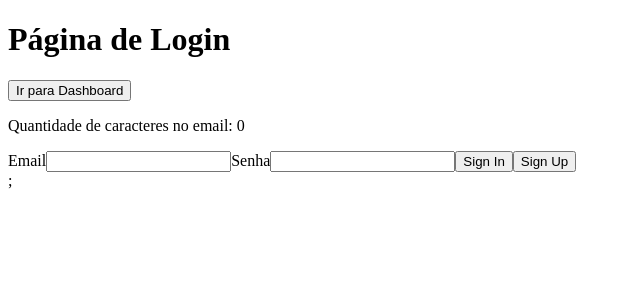
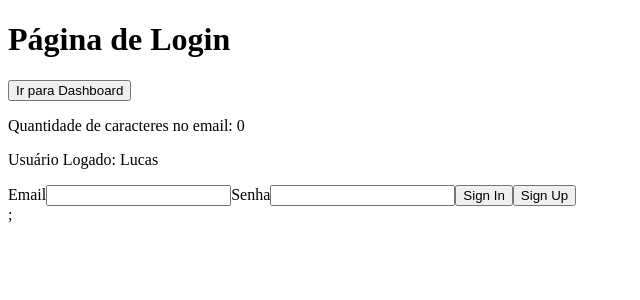
Before and after one commit to Rafiere/course_youtube_curso-de-react-para-iniciantes, a React (Create React App) app: page /login in a window 1280 px wide. Shown: the top 300 px of the page, without its empty margins (0-640 px from the left). Built offline with nearby package versions, Linux system fonts and the light colour scheme.

Commit message:
feat: using "UsuarioLogadoContext".

```diff
--- a/src/app/App.tsx
+++ b/src/app/App.tsx
@@ -1,6 +1,6 @@
 import React from "react";
 import AppRoutes from "./routes";
-import UsuarioLogadoProvider from "./shared/contexts/UsuarioLogado";
+import { UsuarioLogadoProvider } from "./shared/contexts";
 
 const App = () => {
   return (
--- a/src/app/pages/dashboard/Dashboard.tsx
+++ b/src/app/pages/dashboard/Dashboard.tsx
@@ -1,5 +1,6 @@
-import React, { useRef } from "react";
+import React, { useContext, useRef } from "react";
 import { Link } from "react-router-dom";
+import { UsuarioLogadoContext } from "../../shared/contexts";
 
 /* Esse será o componente que representará uma página. */
 
@@ -9,12 +10,17 @@ export const Dashboard = () => {
   /* No exemplo abaixo, quando clicarmos no botão "Somar", o valor da constante "counterRef" será alterada, porém, o contador não será alterado na exibição para o usuário, pois, como não estamos utilizando um estado, a UI não está sendo renderizada a cada alteração nesse estado. */
   const counterRef = useRef({ counter: 0 });
 
+  /* Estamos obtendo os dados do contexto do usuário logado. */
+  const usuarioLogadoContext = useContext(UsuarioLogadoContext);
+
   return (
     <div>
       <h1>Página de Dashboard</h1>
       {/* Com a tag "Link", podemos nos mover de uma página para a outra SEM PRECISARMOS RECARREGAR A PÁGINA. */}
       <Link to={"/login"}>Ir para Login</Link>
 
+      <p>Usuário Logado: {usuarioLogadoContext.nomeDoUsuario}</p>
+
       <p>Contador: {counterRef.current.counter}</p>
       <button onClick={() => counterRef.current.counter++}>Somar</button>
     </div>
--- a/src/app/pages/login/Login.tsx
+++ b/src/app/pages/login/Login.tsx
@@ -1,5 +1,13 @@
-import { useCallback, useEffect, useMemo, useRef, useState } from "react";
+import {
+  useCallback,
+  useContext,
+  useEffect,
+  useMemo,
+  useRef,
+  useState,
+} from "react";
 import { useNavigate } from "react-router-dom";
+import { UsuarioLogadoContext } from "../../shared/contexts";
 import ButtonLogin from "../login-componentizado/components/ButtonLogin";
 
 export const Login = () => {
@@ -60,12 +68,18 @@ export const Login = () => {
     console.log("Realizando o cadastro...");
   }, []);
 
+  /* Estamos obtendo os dados do contexto do usuário logado. */
+  const usuarioLogadoContext = useContext(UsuarioLogadoContext);
+
   return (
     <div>
       <h1>Página de Login</h1>
       <button onClick={handleClick}>Ir para Dashboard</button>
 
       <p>Quantidade de caracteres no email: {email.length}</p>
+
+      {/* Estamos obtendo o valor do contexto "nomeDoUsuario". */}
+      <p>Usuário Logado: {usuarioLogadoContext.nomeDoUsuario}</p>
 
       <form>
         <label>
--- a/src/app/shared/contexts/UsuarioLogado.tsx
+++ b/src/app/shared/contexts/UsuarioLogado.tsx
@@ -15,17 +15,19 @@ interface UsuarioLogadoContextProps {
 /* Abaixo, vamos criar um contexto. Os dados abaixo poderão ser compartilhados entre diversas páginas. */
 
 /* O "as" representa que esse objeto vazio será do tipo da interface. */
-const UsuarioLogadoContext = createContext({} as UsuarioLogadoContextData);
+export const UsuarioLogadoContext = createContext(
+  {} as UsuarioLogadoContextData
+);
 
 /* O componente abaixo será o PROVEDOR de um contexto. */
 
 /* Esse contexto compartilhará as informações que ele armazena com todo mundo que ele tiver como filhos. */
-const UsuarioLogadoProvider = ({ children }: UsuarioLogadoContextProps) => {
+export const UsuarioLogadoProvider = ({
+  children,
+}: UsuarioLogadoContextProps) => {
   return (
     <UsuarioLogadoContext.Provider value={{ nomeDoUsuario: "Lucas" }}>
       {children}
     </UsuarioLogadoContext.Provider>
   );
 };
-
-export default UsuarioLogadoProvider;
```
